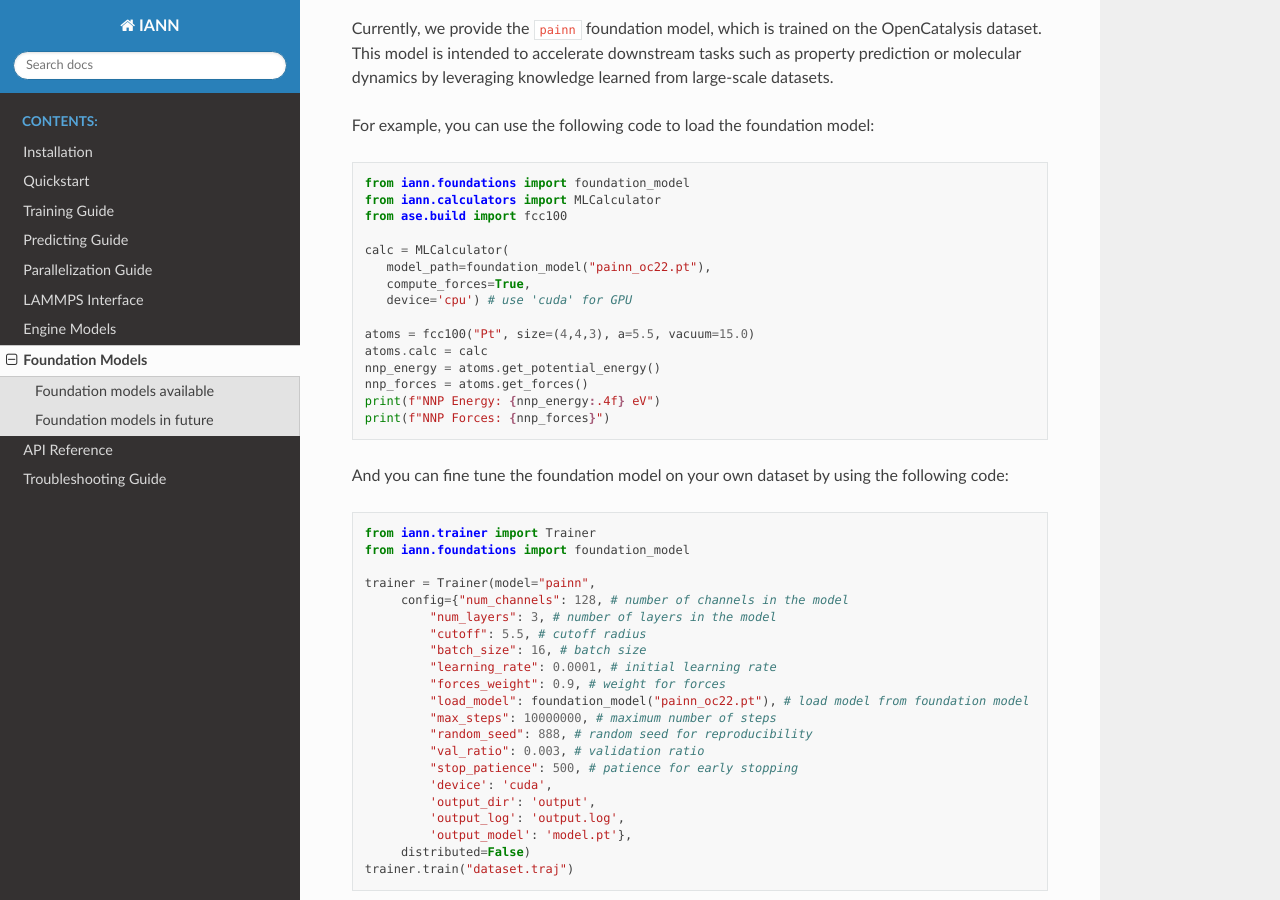
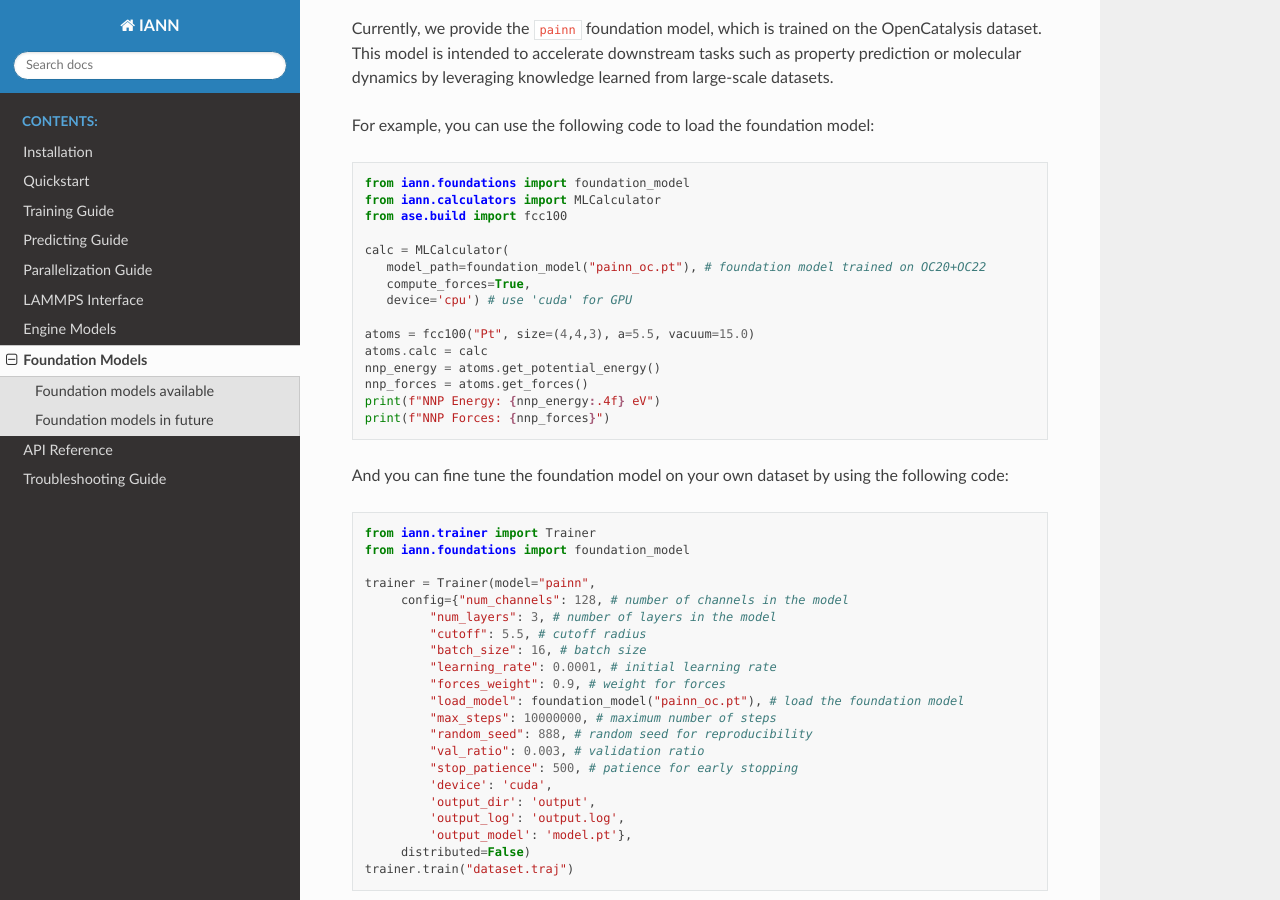
Before and after one commit to changzhiai/IANN, a Sphinx documentation site: the page built from docs/source/foundation_models.rst, in a window 1280 px wide and 900 px high, scrolled down 199 px. Built offline with Sphinx 7.4.7 and the Read the Docs theme 3.1.0, drawn with Linux system fonts in a browser that asks for light colours.

Commit message:
Support OC20+OC22 foundation model

```diff
--- a/docs/source/foundation_models.rst
+++ b/docs/source/foundation_models.rst
@@ -16,7 +16,7 @@ For example, you can use the following code to load the foundation model:
    from ase.build import fcc100
 
    calc = MLCalculator(
-      model_path=foundation_model("painn_oc22.pt"),
+      model_path=foundation_model("painn_oc.pt"), # foundation model trained on OC20+OC22
       compute_forces=True,
       device='cpu') # use 'cuda' for GPU
 
@@ -41,7 +41,7 @@ And you can fine tune the foundation model on your own dataset by using the foll
             "batch_size": 16, # batch size
             "learning_rate": 0.0001, # initial learning rate
             "forces_weight": 0.9, # weight for forces
-            "load_model": foundation_model("painn_oc22.pt"), # load model from foundation model
+            "load_model": foundation_model("painn_oc.pt"), # load the foundation model
             "max_steps": 10000000, # maximum number of steps
             "random_seed": 888, # random seed for reproducibility
             "val_ratio": 0.003, # validation ratio
```
Also changed, not shown: 2 other files.
